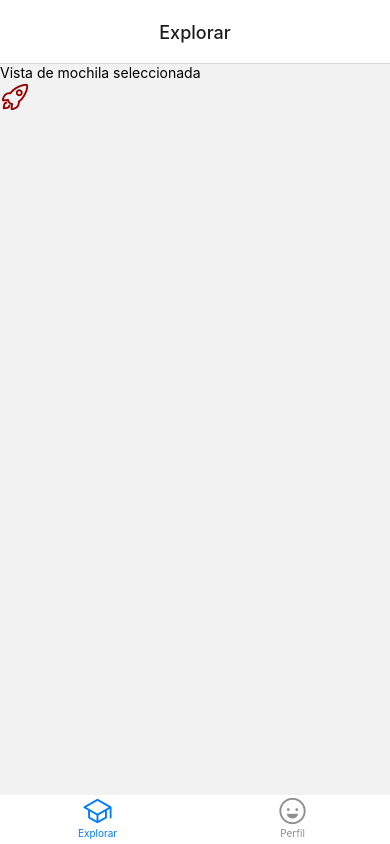
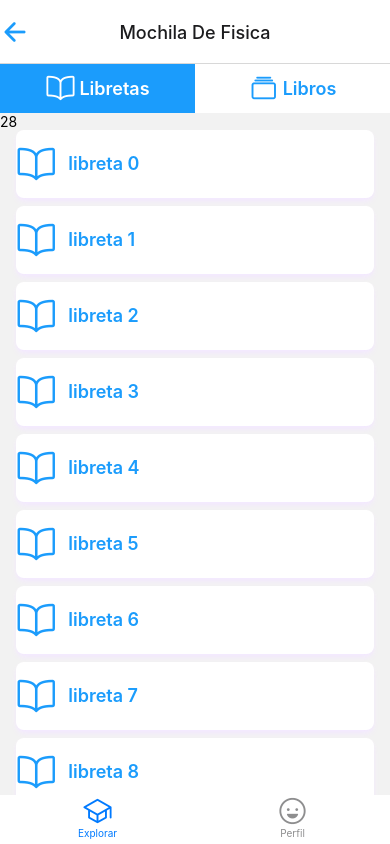
Before and after one commit to Hache-Squared/backpack, a React Native app: screen /Backpack in a window 390 px wide. Built offline with nearby package versions, Linux system fonts and the light colour scheme.

Commit message:
added views to list books and notebooks

```diff
--- /dev/null
+++ b/src/explore/components/BookItem.tsx
@@ -0,0 +1,28 @@
+import React, { FC } from 'react'
+import { Alert, Text, TouchableOpacity, View } from 'react-native'
+import Icon from 'react-native-vector-icons/Ionicons';
+import { useAppTheme } from '../../shared/hooks';
+
+interface BookItemProps {
+    logoImg?: string,
+    name: string,
+    onPress: () => void
+}
+
+const BookItem: FC<BookItemProps> = ({ name, logoImg, onPress }) => {
+  const { buttons } = useAppTheme()
+  return (
+    <TouchableOpacity
+    onPress={onPress}
+    style={{ backgroundColor: buttons.backgroundColor }}
+    className='w-11/12 py-3 rounded-lg flex self-center flex-row items-center gap-1 shadow-md shadow-purple-100'>
+        {logoImg ? <Text>logo</Text> : <Icon name="albums-outline" size={40} color={buttons.textColor} />}
+
+        <Text
+        style={{color: buttons.textColor}}
+        className='font-semibold text-lg ml-2'>{name}</Text>
+    </TouchableOpacity>
+  )
+}
+
+export  {BookItem}
--- /dev/null
+++ b/src/explore/components/NotebookItem.tsx
@@ -0,0 +1,28 @@
+import React, { FC } from 'react'
+import { Alert, Text, TouchableOpacity, View } from 'react-native'
+import Icon from 'react-native-vector-icons/Ionicons';
+import { useAppTheme } from '../../shared/hooks';
+
+interface NotebookItemProps {
+    logoImg?: string,
+    name: string,
+    onPress: () => void
+}
+
+const NotebookItem: FC<NotebookItemProps> = ({ name, logoImg, onPress }) => {
+  const { buttons } = useAppTheme()
+  return (
+    <TouchableOpacity
+    onPress={onPress}
+    style={{ backgroundColor: buttons.backgroundColor }}
+    className='w-11/12 py-3 rounded-lg flex self-center flex-row items-center gap-1 shadow-md shadow-purple-100'>
+        {logoImg ? <Text>logo</Text> : <Icon name="book-outline" size={40} color={buttons.textColor} />}
+
+        <Text
+        style={{color: buttons.textColor}}
+        className='font-semibold text-lg ml-2'>{name}</Text>
+    </TouchableOpacity>
+  )
+}
+
+export  {NotebookItem}
--- /dev/null
+++ b/src/explore/components/index.tsx
@@ -0,0 +1,3 @@
+export * from './BackpackItem';
+export * from './BookItem';
+export * from './NotebookItem';
--- a/src/explore/screens/BackpackScreen.tsx
+++ b/src/explore/screens/BackpackScreen.tsx
@@ -1,13 +1,37 @@
-import React from 'react'
+import { NavigationProp, useNavigation } from '@react-navigation/native';
+import React, { useEffect } from 'react'
 import { Text, View } from 'react-native'
 import Icon from 'react-native-vector-icons/Ionicons';
+import { StackExploreParams } from '../../routes/StackExplore';
+import { useAppTheme } from '../../shared/hooks';
+import { StackNavigationOptions } from '@react-navigation/stack';
+import { SelectViewFromBackpack } from '../../shared/components';
+import { NoteBooksView } from '../views/NoteBooksView';
+import { BooksView } from '../views/BooksView';
+
 
 const BackpackScreen = () => {
+  const navigation = useNavigation<NavigationProp<StackExploreParams>>()
+  const { buttons } = useAppTheme()
+  const options: StackNavigationOptions = {
+      title: 'Mochila De Fisica',
+      headerLeft: (props) => (<Icon {...props} name="arrow-back-outline" size={30} color={buttons.textColor} />),
+  }
+  useEffect(() => {
+    navigation.setOptions(options)
+
+  },[])
   return (
-    <View>
-      <Text>Vista de mochila seleccionada</Text>
-      <Icon name="rocket-outline" size={30} color="#900" />
-    </View>
+    <>
+      <SelectViewFromBackpack
+        ViewForNotebooks={
+          <NoteBooksView/>
+        }
+        ViewForBooks={
+          <BooksView/>
+        }
+      />
+    </>
   )
 }
 
--- a/src/explore/screens/ExploreContentScreen.tsx
+++ b/src/explore/screens/ExploreContentScreen.tsx
@@ -18,7 +18,7 @@ const ExploreContentScreen = () => {
         renderItem={({ item, index }) => (
           <BackpackItem
             name={item}
-            onPress={() => Alert.alert('Hola ' + index)}
+            onPress={() => navigation.navigate('Backpack')}
             />
         )}
       />
--- /dev/null
+++ b/src/explore/views/BooksView.tsx
@@ -0,0 +1,27 @@
+import React from 'react'
+import { FlatList, Text, View } from 'react-native'
+import { BookItem } from '../components'
+const dataTest = [
+    'libro', 'libro','libro','libro','libro','libro','libro','libro','libro','libro','libro','libro','libro','libro',
+    'libro', 'libro','libro','libro','libro','libro','libro','libro','libro','libro','libro','libro','libro','libro'
+];
+
+export const BooksView = () => {
+  return (
+    <>
+        <Text>{dataTest.length}</Text>
+      <FlatList
+        data={dataTest}
+        ItemSeparatorComponent={() => <View className='my-1'/>}
+        renderItem={({item, index}) => (
+            <BookItem
+                name={item + ' ' + index}
+                onPress={() => null}
+
+            />
+        )}
+        ListFooterComponent={() => <View className='my-10' />}
+      />
+    </>
+  )
+}
--- /dev/null
+++ b/src/explore/views/NoteBooksView.tsx
@@ -0,0 +1,27 @@
+import React from 'react'
+import { FlatList, Text, View } from 'react-native'
+import { NotebookItem } from '../components'
+const dataTest = [
+    'libreta', 'libreta','libreta','libreta','libreta','libreta','libreta','libreta','libreta','libreta','libreta','libreta','libreta','libreta',
+    'libreta', 'libreta','libreta','libreta','libreta','libreta','libreta','libreta','libreta','libreta','libreta','libreta','libreta','libreta'
+];
+
+export const NoteBooksView = () => {
+  return (
+    <>
+        <Text>{dataTest.length}</Text>
+      <FlatList
+        data={dataTest}
+        ItemSeparatorComponent={() => <View className='my-1'/>}
+        renderItem={({item, index}) => (
+            <NotebookItem
+                name={item + ' ' + index}
+                onPress={() => null}
+
+            />
+        )}
+        ListFooterComponent={() => <View className='my-10' />}
+      />
+    </>
+  )
+}
--- a/src/routes/StackExplore.tsx
+++ b/src/routes/StackExplore.tsx
@@ -14,11 +14,13 @@ export const StackExplore = () => {
   return (
     <Stack.Navigator
     screenOptions={{
-      headerShown: false,
-      headerStyle:{
-        elevation: 0,
-        shadowColor: 'transparent'
-      }
+      headerShown: true,
+      headerTitleAlign: 'center',
+      headerStyle: {
+          elevation: 0,
+          borderColor: 'transparent',
+          shadowColor: 'transparent'
+      },
     }}
     >
       <Stack.Screen name="ExploreContent" component={ExploreContentScreen} />
--- a/src/routes/TabNavigator.tsx
+++ b/src/routes/TabNavigator.tsx
@@ -12,12 +12,7 @@ export const TabNavigator = () => {
   return (
     <Tab.Navigator
         screenOptions={{
-            headerTitleAlign: 'center',
-            headerStyle: {
-                elevation: 0,
-                borderColor: 'transparent',
-                shadowColor: 'transparent'
-            },
+            headerShown:false,
             tabBarLabelStyle: {
                 marginBottom: 5
             },
--- /dev/null
+++ b/src/shared/components/SelectViewFromBackpack.tsx
@@ -0,0 +1,74 @@
+import React, { FC, ReactElement, ReactNode, useState } from 'react'
+import { Text, TouchableOpacity, View } from 'react-native'
+import { useAppTheme } from '../hooks'
+import Icon from 'react-native-vector-icons/Ionicons'
+
+interface SelectViewFromBackpackProps {
+  ViewForNotebooks:  ReactElement,
+  ViewForBooks:  ReactElement,
+}
+
+type selectedView = 'notebooks' | 'books';
+
+
+export const SelectViewFromBackpack: FC<SelectViewFromBackpackProps> = ({ ViewForBooks, ViewForNotebooks }) => {
+  const { buttons, screens } = useAppTheme()
+  const [selectedView, setSelectedView] = useState<selectedView>('notebooks')
+  return (
+    <View className='w-full flex flex-col'>
+      <View
+      style={{backgroundColor: screens.secondaryColor}}
+      className='w-full flex flex-row justify-end '>
+          <ButtonSelectView
+            iconName='book-outline'
+            onPress={() => setSelectedView('notebooks')}
+            titile='Libretas'
+            backgroundColor={selectedView === 'notebooks' ? buttons.textColor : buttons.backgroundColor}
+            textColor={selectedView === 'notebooks' ? buttons.backgroundColor : buttons.textColor}
+          />
+
+          <ButtonSelectView
+            iconName='albums-outline'
+            onPress={() => setSelectedView('books')}
+            titile='Libros'
+            backgroundColor={selectedView === 'books' ? buttons.textColor : buttons.backgroundColor}
+            textColor={selectedView === 'books' ? buttons.backgroundColor : buttons.textColor}
+          />
+
+
+      </View>
+
+      {
+        selectedView === 'notebooks' ?
+        ( ViewForNotebooks )
+        : ( ViewForBooks )
+      }
+
+
+
+    </View>
+  )
+}
+interface ButtonSelectViewProps {
+  iconName: string,
+  titile: string,
+  onPress: () => void,
+  textColor: string,
+  backgroundColor:string
+
+}
+const ButtonSelectView: FC<ButtonSelectViewProps> = ({iconName, backgroundColor, textColor,onPress,titile}) => {
+
+  return(
+    <TouchableOpacity
+    onPress={onPress}
+    style={{ backgroundColor: backgroundColor }}
+    className='w-6/12  flex flex-row flex-nowrap items-center justify-center py-2'
+    >
+      <Icon name={iconName} size={30} color={textColor} />
+      <Text
+      style={{color: textColor}}
+      className='font-semibold text-lg ml-1'>{titile}</Text>
+  </TouchableOpacity>
+  )
+}
--- /dev/null
+++ b/src/shared/components/index.tsx
@@ -0,0 +1 @@
+export * from './SelectViewFromBackpack'
```
